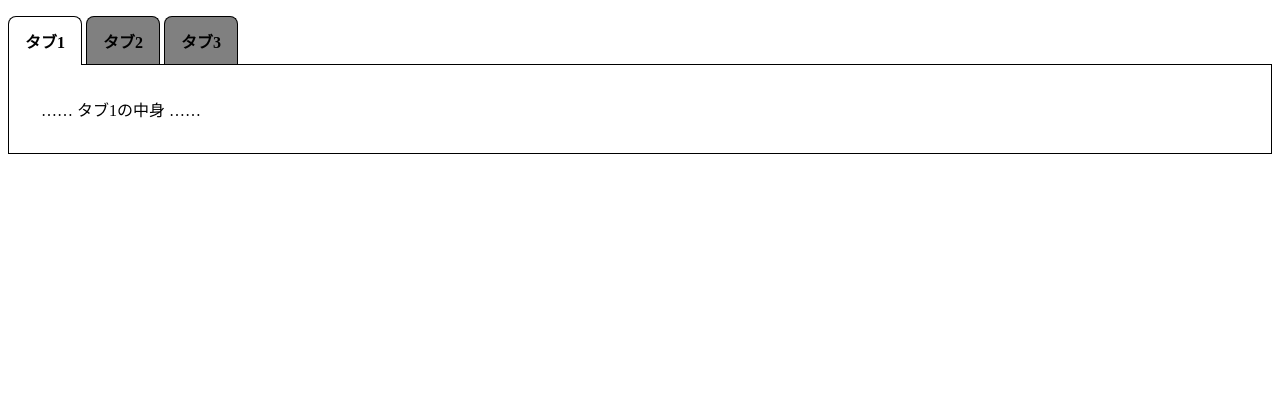
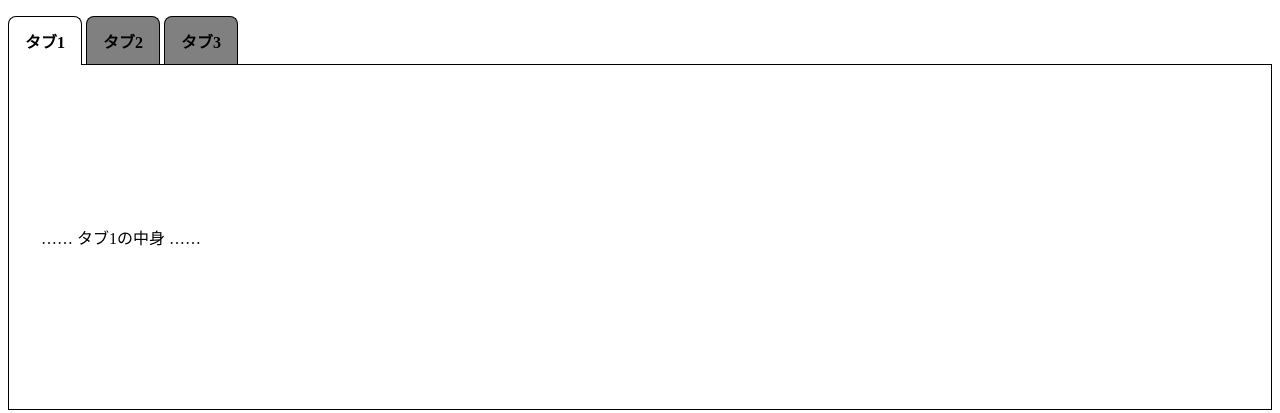
Before and after one commit to y1ne/y1ne.github.io, a plain HTML site: page child/mainL.html in a window 1280 px wide. Drawn offline with Linux system fonts and the light colour scheme.

Commit message:
Update example.css

```diff
--- a/css/example.css
+++ b/css/example.css
@@ -17,18 +17,17 @@
 #tabcontrol a:hover {
    text-decoration: underline;   /* リンクの下線を引く */
 }
-/* ▼タブの中身 */
 #tabbody div {
-   height:100%;
-   min-height:100%;
+   height:auto;
    border: 1px solid black; /* 枠線：黒色の実線を1pxの太さで引く */
    margin-top: -17px;        /* 上側にあるタブと1pxだけ重ねるために「-1px」を指定 */
-   padding: 2em;            /* 内側の余白量 */
+   padding: 10em 2em 10em 2em;            /* 内側の余白量 */
    background-color: white; /* 背景色：白色 */
    position: relative;      /* z-indexを調整するために必要 */
    z-index: 0;              /* 重なり順序を「最も背面」にするため */
 }
 
+
 #goagle b{
    width: 50%;
 }
```
